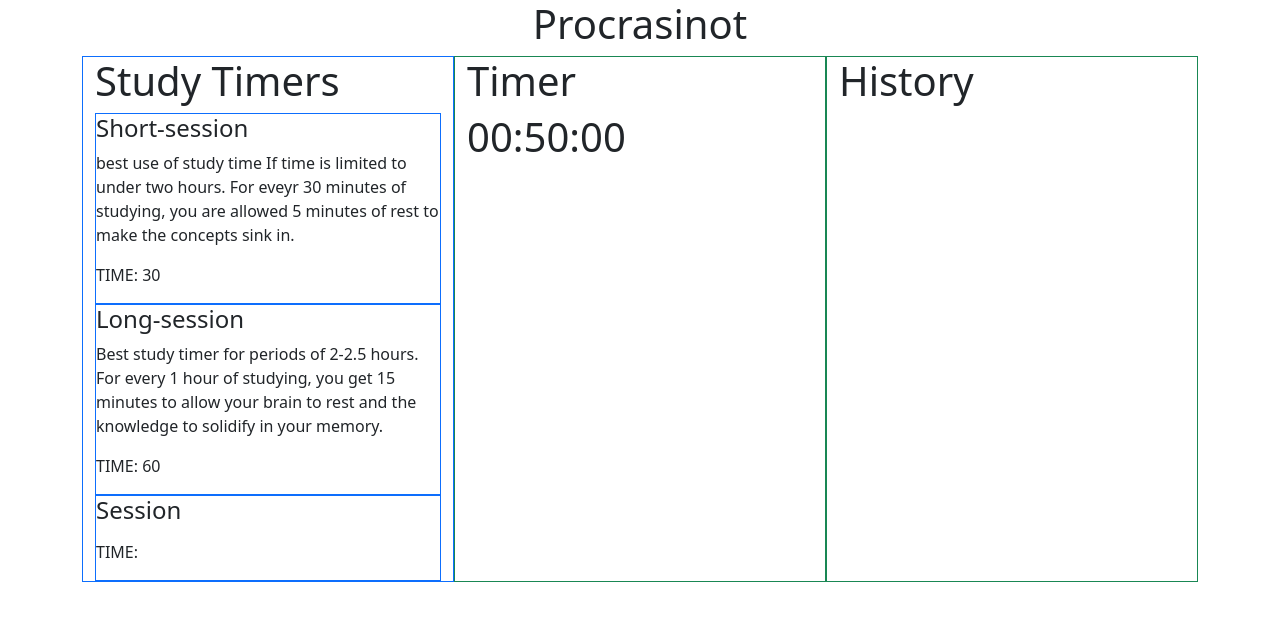
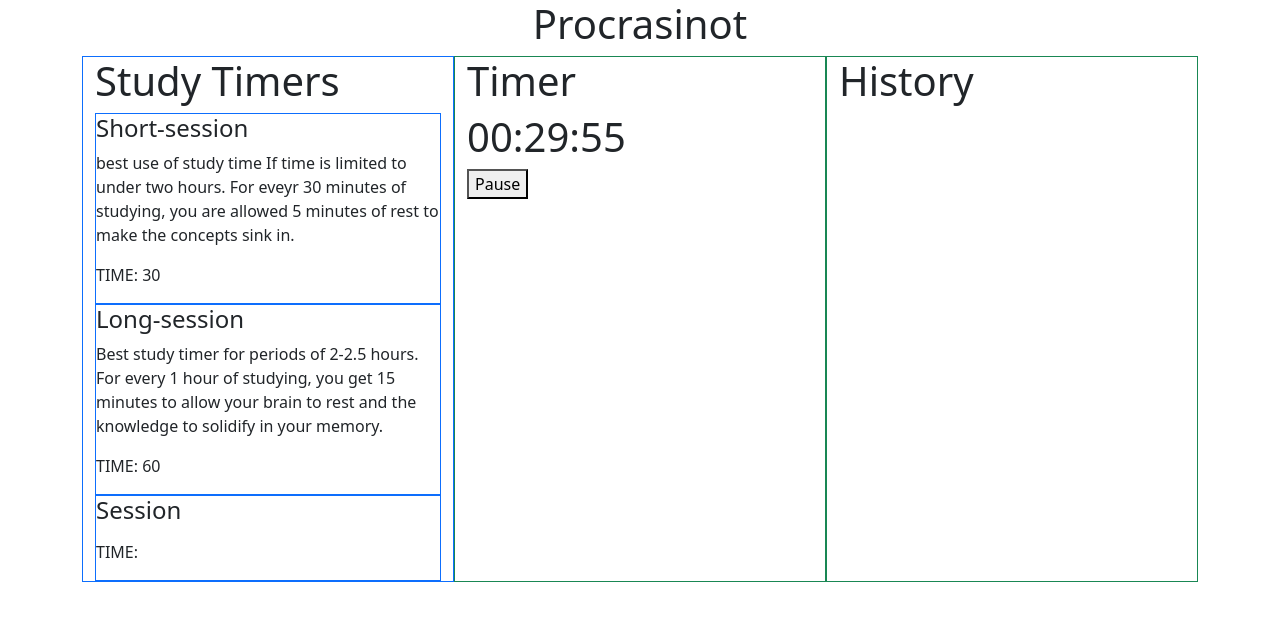
Before and after one commit to Lazaritom/Portfolioprojects, a React (Vite) app in the folder Procrasinot/: page / in a window 1280 px wide. Shown: the top 620 px of the page. Built offline with nearby package versions, Linux system fonts and the light colour scheme.

Commit message:
Created working Timer
It works.

```diff
--- a/Procrasinot/src/App.jsx
+++ b/Procrasinot/src/App.jsx
@@ -2,7 +2,7 @@ import reactLogo from './assets/react.svg'
 import viteLogo from '/vite.svg'
 import 'bootstrap/dist/css/bootstrap.css'
 import './App.css'
-import TimerChoice,{Timer} from './Components'
+import TimerChoice,{TimerCountDown} from './Components'
 import { Timer1, Timer2, Session } from './data'
 
 export default function App() {
@@ -19,7 +19,8 @@ export default function App() {
           </div>
           <div className='container border border-success col-lg '>
             <h1>Timer</h1>
-            <Timer />
+            <TimerCountDown targetTimeInSeconds={1800} />
+            {console.log(Timer1.time * 60)}
           </div>
           <div className='container border border-success col-lg '>
             <h1>History</h1>
--- a/Procrasinot/src/components.jsx
+++ b/Procrasinot/src/components.jsx
@@ -10,46 +10,56 @@ export default function TimerChoice({name, goal, time}) {
         </div>
     )
 }
-// NEEDS A FIX> DOESN"T WORK DONT FORGET FIX FIX FIX
-export const Timer = (time) => {
-    const [hours, setHours] = useState(0);
-    const [minutes, setMinutes] = useState(0);
-    const [seconds, setSeconds] = useState(0);
 
-    const TotalMinutes = 50; // Set the time in minutes
+export const TimerCountDown = ({ targetTimeInSeconds }) => {
+    const [remainingTime, setRemainingTime] = useState(targetTimeInSeconds);
+    const [isPaused, setIsPaused] = useState(false);
 
-    const calcTime = (remainingTime) => {
-      const remainingSeconds = Math.floor((remainingTime / 1000) % 60);
-      const remainingMinutes = Math.floor((remainingTime / 1000 / 60) % 60);
-      const remainingHours = Math.floor((remainingTime / (1000 * 60 * 60)) % 24);
+    const calcTime = (remainingTimeInSeconds) => {
+      const hours = Math.floor(remainingTimeInSeconds / 3600);
+      const minutes = Math.floor((remainingTimeInSeconds % 3600) / 60);
+      const seconds = remainingTimeInSeconds % 60;
 
-      setHours(remainingHours);
-      setMinutes(remainingMinutes);
-      setSeconds(remainingSeconds);
+      return { hours, minutes, seconds };
     };
 
     useEffect(() => {
-      const TimerInterval = setInterval(() => {
-        const now = Date.now();
-        const endTime = now + (TotalMinutes * 60 * 1000); // Calculate the end time in milliseconds
+      let timerInterval;
 
-        if (now < endTime) {
-          const remainingTime = endTime - now;
-          calcTime(remainingTime);
-        } else {
-          clearInterval(TimerInterval);
-          setHours(0);
-          setMinutes(0);
-          setSeconds(0);
-        }
+      {/*if (remainingTime > 0) {
+        timerInterval = setInterval(() => {
+          setRemainingTime((prevTime) => prevTime - 1);
+        }, 1000);
+      }
+
+      return () => {
+        clearInterval(timerInterval);
+      };
+    }, [remainingTime]);*/}
+
+    if (!isPaused && remainingTime > 0) {
+      timerInterval = setInterval(() => {
+        setRemainingTime((prevTime) => prevTime - 1);
       }, 1000);
+    }
 
-      return () => clearInterval(TimerInterval); // Cleanup of interval after unmounting
-    }, [TotalMinutes]);
+    return () => {
+      clearInterval(timerInterval);
+    };
+  }, [remainingTime, isPaused]);
+
+    const { hours, minutes, seconds } = calcTime(remainingTime);
+
+    const togglePause = () => {
+      setIsPaused((prevIsPaused) => !prevIsPaused);
+    };
 
     return (
       <div className="timer">
-           <h1>{hours.toString().padStart(2, '0')}:{minutes.toString().padStart(2, '0')}:{seconds.toString().padStart(2, '0')}</h1>
+        <h1>
+          {hours.toString().padStart(2, '0')}:{minutes.toString().padStart(2, '0')}:{seconds.toString().padStart(2, '0')}
+        </h1>
+        <button onClick={togglePause}>{isPaused ? 'Unpause' : 'Pause'}</button>
       </div>
     );
   };
```
